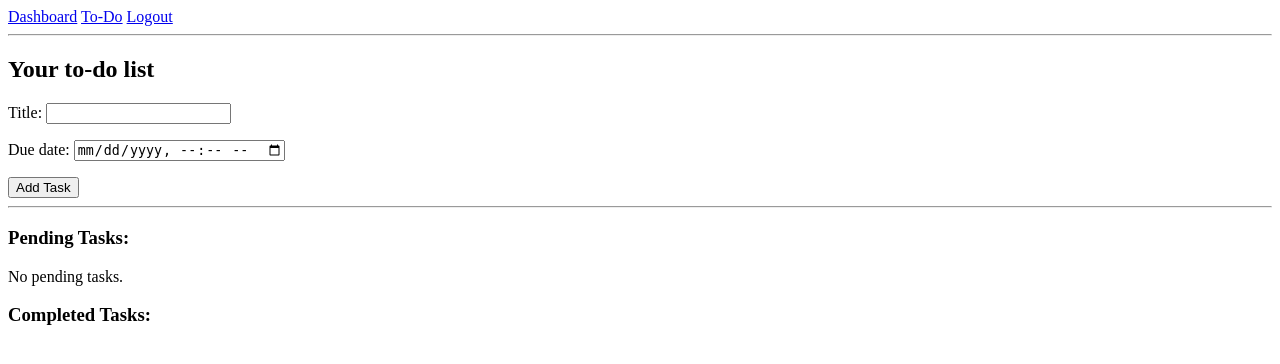
After one commit to SpandanMukherjee/X-UberanceProj, a Django app: page /todos/ in a window 1280 px wide. The commit adds this page. Shown: the top 364 px of the page. Run offline with Django 5.2, Linux system fonts and the light colour scheme; a user stored in the database is signed in; data comes from the database, SQL or seed files in the repository; both versions use the stored data as it was after the commit.

Commit message:
todo page done with manual task logic

```diff
--- a/focushub/hub/forms.py
+++ b/focushub/hub/forms.py
@@ -1,5 +1,6 @@
 from django import forms
 from django.contrib.auth.models import User
+from .models import Task
 
 class SignUpForm(forms.ModelForm):
     password = forms.CharField(widget=forms.PasswordInput, required=True)
@@ -16,3 +17,10 @@ class SignUpForm(forms.ModelForm):
             user.save()
 
         return user
+
+class TaskForm(forms.ModelForm):
+
+    class Meta:
+        model = Task
+        fields = ['title', 'due_date']
+        widgets = {'due_date': forms.DateTimeInput(attrs={'type': 'datetime-local'})}
--- a/focushub/hub/urls.py
+++ b/focushub/hub/urls.py
@@ -6,4 +6,6 @@ urlpatterns = [
     path('signup/', views.signup_view, name='signup'),
     path('logout/', views.logout_view, name='logout'),
     path('dashboard/', views.dashboard, name='dashboard'),
+    path('todos/', views.todos_view, name='todos'),
+    path('complete/<int:task_id>/', views.complete_task, name='complete_task'),
 ]
--- a/focushub/hub/views.py
+++ b/focushub/hub/views.py
@@ -1,8 +1,10 @@
 from django.shortcuts import render
 from django.contrib.auth.decorators import login_required
-from .forms import SignUpForm
+from .forms import SignUpForm, TaskForm
 from django.contrib.auth import login, logout
 from django.shortcuts import redirect
+from .models import Task
+from django.shortcuts import get_object_or_404
 
 def home_redirect(request):
     return redirect('login')
@@ -25,6 +27,36 @@ def signup_view(request):
 
     return render(request, 'registration/signup.html', {'form': form})
 
+@login_required
 def logout_view(request):
     logout(request)
     return redirect('login')
+
+@login_required
+def todos_view(request):
+
+    if request.method == 'POST':
+        form = TaskForm(request.POST)
+
+        if form.is_valid():
+            task = form.save(commit=False)
+            task.user = request.user
+            task.save()
+            return redirect('todos')
+    else:
+        form = TaskForm()
+
+    tasks = Task.objects.filter(user=request.user, is_done=False).order_by('due_date')
+    completed_tasks = Task.objects.filter(user=request.user, is_done=True).order_by('-due_date')
+    return render(request, 'todos.html', {'form': form, 'tasks': tasks, 'completed_tasks': completed_tasks})
+
+@login_required
+def complete_task(request, task_id):
+    task = get_object_or_404(Task, id=task_id, user=request.user)
+
+    if request.method == 'POST':
+        task.is_done = True
+        task.save()
+        return redirect('todos')
+
+    return redirect('todos')
--- a/focushub/templates/base.html
+++ b/focushub/templates/base.html
@@ -11,6 +11,7 @@
     <nav>
         {% if user.is_authenticated %}
             <a href="{% url 'dashboard' %}">Dashboard</a>
+            <a href="{% url 'todos' %}">To-Do</a>
             <a href="{% url 'logout' %}">Logout</a>
         {% else %}
             <a href="{% url 'login' %}">Login</a>
--- /dev/null
+++ b/focushub/templates/todos.html
@@ -0,0 +1,41 @@
+{% extends "base.html" %}
+{% block content %}
+    <h2>Your to-do list</h2>
+    <form method="post">
+        {% csrf_token %}
+        {{ form.as_p }}
+        <button type="submit">Add Task</button>
+    </form>
+
+    <hr>
+
+    <h3>Pending Tasks:</h3>
+
+    {% if tasks %}
+        <ul>
+            {% for task in tasks %}
+                <li>
+                    <form action="{% url 'complete_task' task.id %}" method="post" style="display:inline;">
+                        {% csrf_token %}
+                        <button type="Submit">Mark Done</button>
+                    </form>
+                    {{ task.title }} - due {{ task.due_date|date:"M d, Y H:i" }}
+                </li>
+            {% endfor %}
+        </ul>
+    {% else %}
+        <p>No pending tasks.</p>
+    {% endif %}
+
+    <h3> Completed Tasks: </h3>
+
+    {% if completed_tasks %}
+        <ul>
+            {% for task in completed_tasks %}
+                <li>
+                    <s> {{ task.title }} </s> - completed, was due {{ task.due_date|date:"M d, Y H:i" }}
+                </li>
+            {% endfor %}
+        </ul>
+    {% endif %}
+{% endblock %}
```
Also changed, not shown: focushub/db.sqlite3.
